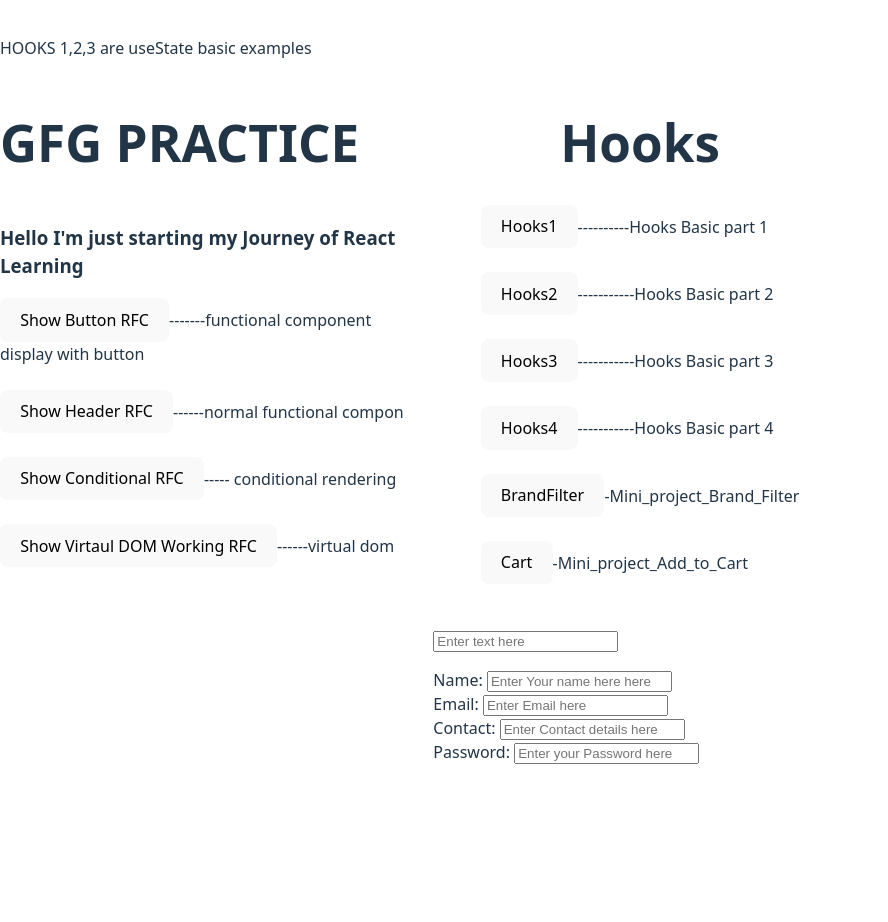
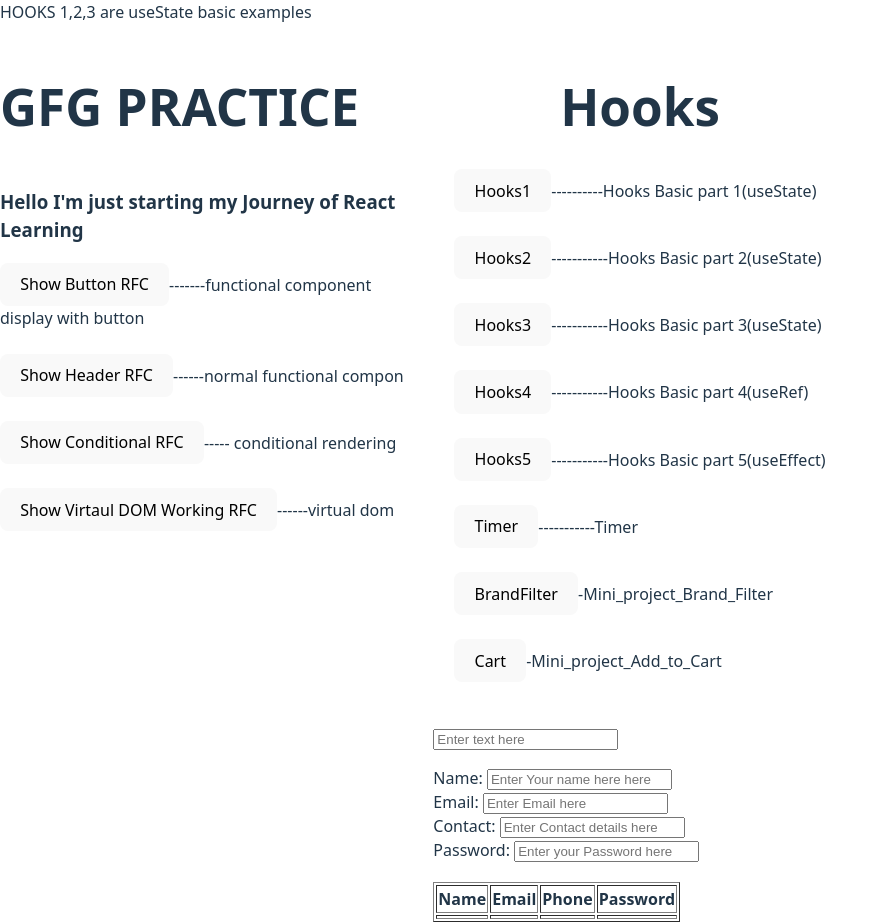
Before and after one commit to theamishdev/gfg_react_learning, a React (Vite) app in the folder gfg/: page /hooks3 in a window 1280 px wide. Shown: the whole page, without its empty margins (0-888 px from the left). Before the commit the page ends 800 px from the top, so only its background shows below. Built offline with nearby package versions, Linux system fonts and the light colour scheme.

Commit message:
added useEffect basic ,still Incomplete

```diff
--- a/gfg/src/App.jsx
+++ b/gfg/src/App.jsx
@@ -12,8 +12,9 @@ import Hooks2 from './Hooks/Hooks2';
 import Hooks3 from './Hooks/Hooks3';
 import BrandFilter from './Hooks/BrandFilter';
 import AddCart from './Hooks/AddCart';
+import Timer from './Hooks/Timer';
 import Hooks4 from './Hooks/Hooks4';
-
+import Hooks5 from './Hooks/Hooks5';
 
 
 
@@ -59,10 +60,12 @@ function App() {
         <div style={{ display: 'flex', flexDirection: 'column', alignItems: 'center', width: '100%' }}>
           <h1>Hooks</h1>
           <div>
-            <button onClick={() => navigate('/hooks1')}>Hooks1</button>----------Hooks Basic part 1<br></br><br></br>
-            <button onClick={() => navigate('/hooks2')}>Hooks2</button>-----------Hooks Basic part 2<br></br><br></br>
-            <button onClick={() => navigate('/hooks3')}>Hooks3</button>-----------Hooks Basic part 3<br></br><br></br>
-            <button onClick={() => navigate('/hooks4')}>Hooks4</button>-----------Hooks Basic part 4<br></br><br></br>
+            <button onClick={() => navigate('/hooks1')}>Hooks1</button>----------Hooks Basic part 1(useState)<br></br><br></br>
+            <button onClick={() => navigate('/hooks2')}>Hooks2</button>-----------Hooks Basic part 2(useState)<br></br><br></br>
+            <button onClick={() => navigate('/hooks3')}>Hooks3</button>-----------Hooks Basic part 3(useState)<br></br><br></br>
+            <button onClick={() => navigate('/hooks4')}>Hooks4</button>-----------Hooks Basic part 4(useRef)<br></br><br></br>
+            <button onClick={() => navigate('/hooks5')}>Hooks5</button>-----------Hooks Basic part 5(useEffect)<br></br><br></br>
+            <button onClick={() => navigate('/timer')}>Timer</button>-----------Timer<br></br><br></br>
             <button onClick={() => navigate('/brandfilter')}>BrandFilter</button>-Mini_project_Brand_Filter<br></br><br></br>
             <button onClick={() => navigate('/cart')}>Cart</button>-Mini_project_Add_to_Cart<br></br><br></br>
           </div>
@@ -72,6 +75,8 @@ function App() {
               <Route path="/hooks2" element={<Hooks2 />} />
               <Route path="/hooks3" element={<Hooks3 />} />
               <Route path="/hooks4" element={<Hooks4 />} />
+              <Route path="/hooks5" element={<Hooks5 />} />
+              <Route path="/timer" element={<Timer />} />
               <Route path="/brandfilter" element={<BrandFilter />} />
               <Route path="/cart" element={<AddCart />} />
             </Routes>
--- a/gfg/src/Hooks/Hooks3.jsx
+++ b/gfg/src/Hooks/Hooks3.jsx
@@ -35,23 +35,40 @@ export default function Hooks3() {
     <p>{ch}</p>
     <div>
         <label>Name: </label>
-        <input  onChange={Namechange} placeholder='Enter Your name here here'/>
+        <input  onChange={Namechange} type='text' placeholder='Enter Your name here here'/>
     </div>
     <div>
         <label>Email: </label>
-        <input  onChange={Emailchange} placeholder='Enter Email here'/>
+        <input  onChange={Emailchange} type='email' placeholder='Enter Email here'/>
     </div>
 
     <div>
         <label>Contact: </label>
-        <input  onChange={Contactchange} placeholder='Enter Contact details here'/>
+        <input  onChange={Contactchange} type='number' placeholder='Enter Contact details here'/>
     </div>
 
     <div>
         <label>Password: </label>
-        <input  onChange={Passwordchange} placeholder='Enter your Password here'/>
+        <input  onChange={Passwordchange} type='text' placeholder='Enter your Password here'/>
     </div>
-
+         <table border="1" style={{ marginTop: "20px" }}>
+    <thead>
+        <tr>
+            <th>Name</th>
+            <th>Email</th>
+            <th>Phone</th>
+            <th>Password</th>
+        </tr>
+    </thead>
+    <tbody>
+        <tr>
+            <td>{form.name}</td>
+            <td>{form.email}</td>
+            <td>{form.contact}</td>
+            <td>{form.password}</td>
+        </tr>
+    </tbody>
+      </table>
     </div>
   )
 }
--- a/gfg/src/Hooks/Hooks4.jsx
+++ b/gfg/src/Hooks/Hooks4.jsx
@@ -1,33 +1,14 @@
-import React, { useState, useRef } from 'react'
-
-export default function Hooks4() {
-  const [seconds, setSeconds] = useState(0)
-  const timerRef = useRef(null)
-
-  const startTimer = () => {
-    if (!timerRef.current) {
-      timerRef.current = setInterval(() => {
-        setSeconds(prev => prev + 1)
-      }, 1000) // 1 second interval
+import React from 'react'
+import {useRef} from 'react'
+export default function Hooks4() {    /* Functional compoonent can't be given useRef(It can be only done using react.forwardRef) */
+    const input=useRef()
+    const onFocus=()=>{
+        input.current.focus()
     }
-  }
-
-  const stopTimer = () => {
-    clearInterval(timerRef.current)
-    timerRef.current = null
-  }
-
-  const mins = Math.floor(seconds / 60)
-  const secs = seconds % 60
-
   return (
-    <>
-      <p>
-        Time: {String(mins).padStart(2, '0')} : {String(secs).padStart(2, '0')}
-      </p>
-
-      <button onClick={startTimer}>Start</button>
-      <button onClick={stopTimer}>Stop</button>
-    </>
+    <div>
+      <input ref={input} placeholder='search'/>
+      <button onClick={onFocus}>Focus on Input</button>
+    </div>
   )
 }
--- /dev/null
+++ b/gfg/src/Hooks/Hooks5.jsx
@@ -0,0 +1,21 @@
+import React, { useState } from 'react'
+import { useEffect } from 'react'
+export default function Hooks5() {
+    const[count,setcount]=useState(0)
+    useEffect(()=>{
+        /* https://dummyjson.com/products */
+        /* const url= `https://dummyjson.com/products/${count}`         It will get element with id of count*/
+        const url= 'https://dummyjson.com/products'
+        fetch(url)
+            .then(res =>res.json())
+            .then(data => console.log(data));
+        /*console.log("Hello")*/
+    },[count])/* You can pass no of times useffect will callback the function in dependency array */
+   /* no need to pass value in dependency  array if want to callback once-->good practice */
+
+    return (
+    <div>
+      <button onClick={()=>setcount(count+1)}>click- {count}</button>
+    </div>
+  )
+}
--- /dev/null
+++ b/gfg/src/Hooks/Timer.jsx
@@ -0,0 +1,33 @@
+import React, { useState, useRef } from 'react'
+
+export default function Timer() {
+  const [seconds, setSeconds] = useState(0)
+  const timerRef = useRef(null)
+
+  const startTimer = () => {
+    if (!timerRef.current) {
+      timerRef.current = setInterval(() => {
+        setSeconds(prev => prev + 1)
+      }, 1000) // 1 second interval
+    }
+  }
+
+  const stopTimer = () => {
+    clearInterval(timerRef.current)
+    timerRef.current = null
+  }
+
+  const mins = Math.floor(seconds / 60)
+  const secs = seconds % 60
+
+  return (
+    <>
+      <p>
+        Time: {String(mins).padStart(2, '0')} : {String(secs).padStart(2, '0')}
+      </p>
+
+      <button onClick={startTimer}>Start</button>
+      <button onClick={stopTimer}>Stop</button>
+    </>
+  )
+}
```
